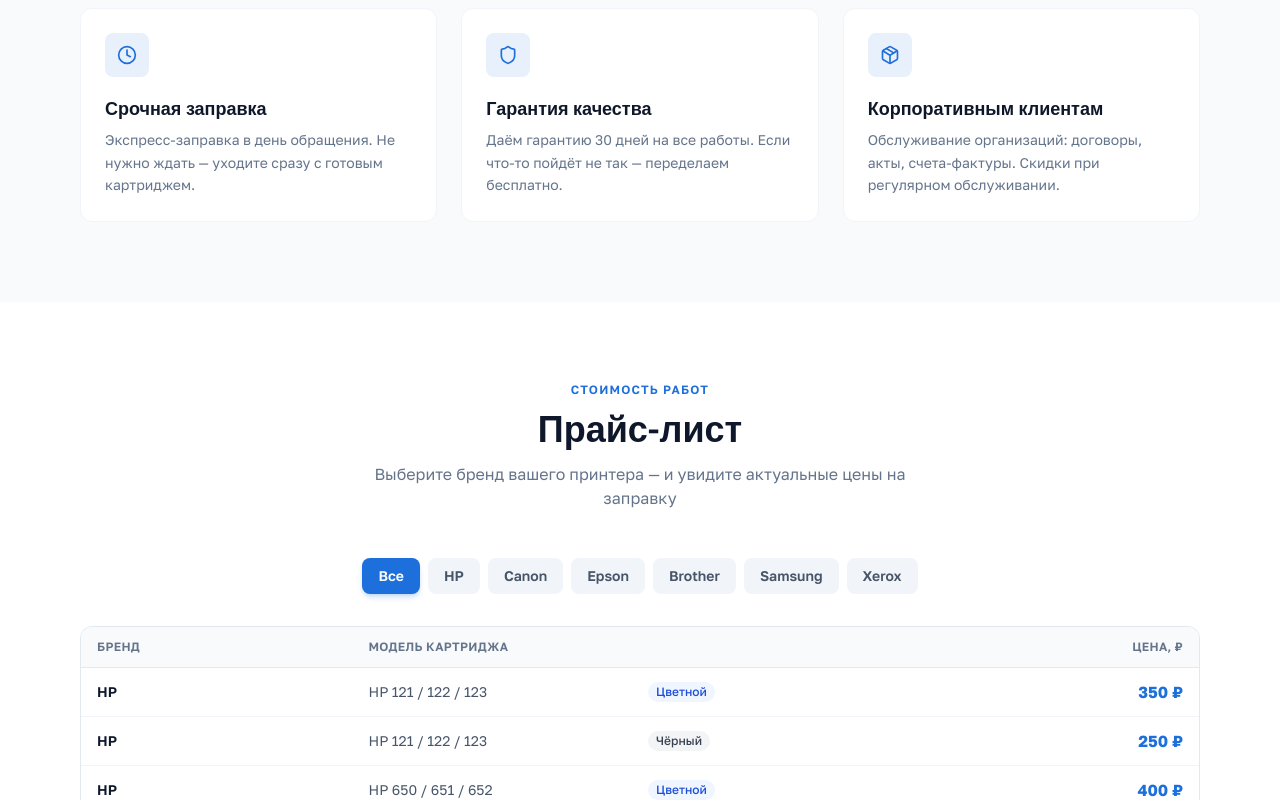
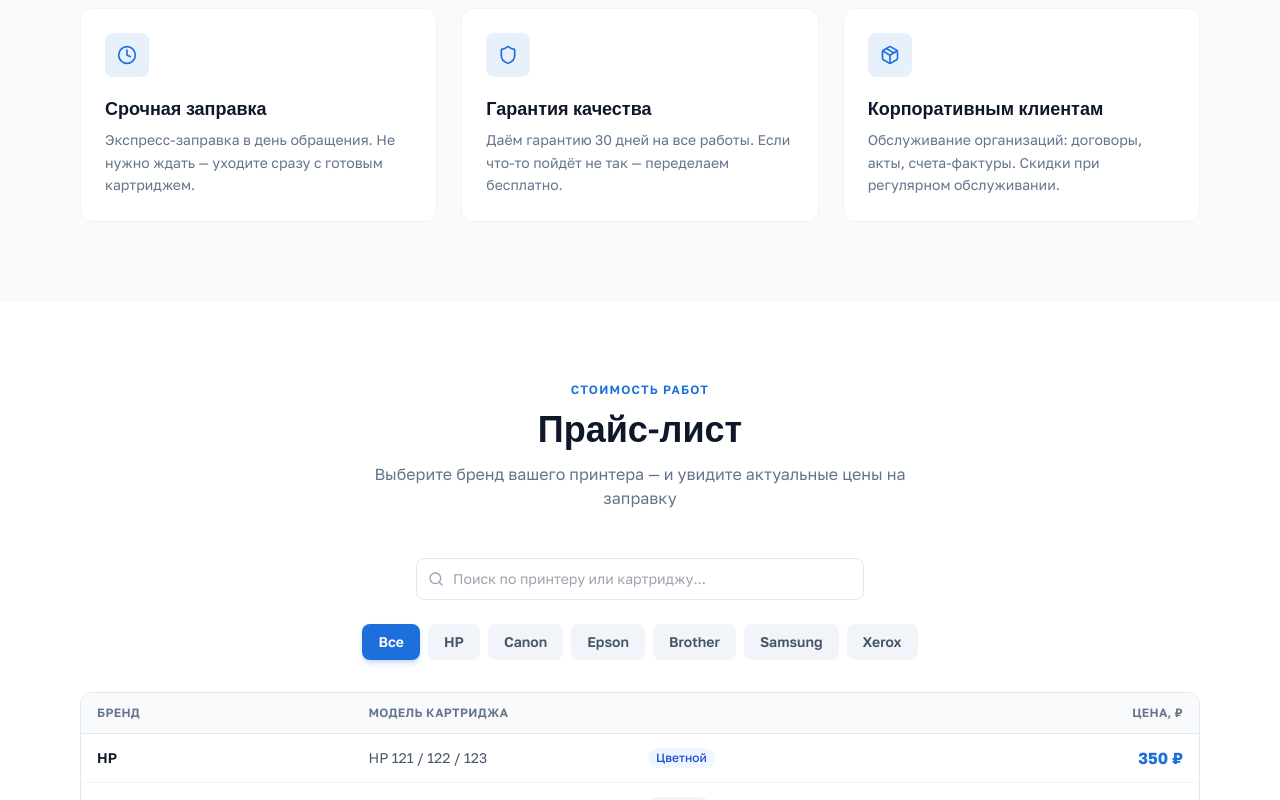
Before and after one commit to pr-poehali-dev/ink-refill-portal, a React (Vite) app: page / in a window 1280 px wide. Shown: the part 1281-2081 px from the top of the page. Built offline with nearby package versions, Linux system fonts and the light colour scheme.

Commit message:
Добавить поиск на странице прайс-лист

```diff
--- a/src/pages/Index.tsx
+++ b/src/pages/Index.tsx
@@ -60,10 +60,14 @@ const TYPE_COLORS: Record<string, string> = {
 export default function Index() {
   const [activeBrand, setActiveBrand] = useState("Все");
   const [mobileMenuOpen, setMobileMenuOpen] = useState(false);
+  const [searchQuery, setSearchQuery] = useState("");
 
-  const filtered = activeBrand === "Все"
-    ? PRICE_DATA
-    : PRICE_DATA.filter((p) => p.brand === activeBrand);
+  const filtered = PRICE_DATA.filter((p) => {
+    const matchBrand = activeBrand === "Все" || p.brand === activeBrand;
+    const q = searchQuery.toLowerCase();
+    const matchSearch = q === "" || p.brand.toLowerCase().includes(q) || p.model.toLowerCase().includes(q);
+    return matchBrand && matchSearch;
+  });
 
   const scrollTo = (href: string) => {
     const el = document.querySelector(href);
@@ -217,6 +221,24 @@ export default function Index() {
             </p>
           </div>
 
+          <div className="mb-6">
+            <div className="relative max-w-md mx-auto">
+              <Icon name="Search" size={16} className="absolute left-3 top-1/2 -translate-y-1/2 text-slate-400" />
+              <input
+                type="text"
+                value={searchQuery}
+                onChange={(e) => setSearchQuery(e.target.value)}
+                placeholder="Поиск по принтеру или картриджу..."
+                className="w-full pl-9 pr-4 py-2.5 rounded-lg border border-slate-200 text-sm focus:outline-none focus:border-brand focus:ring-2 focus:ring-brand/10 transition-all"
+              />
+              {searchQuery && (
+                <button onClick={() => setSearchQuery("")} className="absolute right-3 top-1/2 -translate-y-1/2 text-slate-400 hover:text-slate-600">
+                  <Icon name="X" size={14} />
+                </button>
+              )}
+            </div>
+          </div>
+
           <div className="flex flex-wrap gap-2 justify-center mb-8">
             {BRANDS.map((b) => (
               <button
@@ -239,7 +261,12 @@ export default function Index() {
               <div className="text-xs font-semibold text-slate-500 uppercase tracking-wide col-span-2">Модель картриджа</div>
               <div className="text-xs font-semibold text-slate-500 uppercase tracking-wide text-right">Цена, ₽</div>
             </div>
-            {filtered.map((item, i) => (
+            {filtered.length === 0 ? (
+              <div className="px-4 py-12 text-center text-slate-400">
+                <Icon name="SearchX" size={32} className="mx-auto mb-3 opacity-40" />
+                <p className="text-sm">Ничего не найдено — попробуйте другой запрос</p>
+              </div>
+            ) : filtered.map((item, i) => (
               <div key={i} className="grid grid-cols-4 px-4 py-3 border-b border-slate-100 last:border-0 hover:bg-slate-50 transition-colors items-center">
                 <div className="text-sm font-semibold text-ink">{item.brand}</div>
                 <div className="text-sm text-slate-600">{item.model}</div>
```
